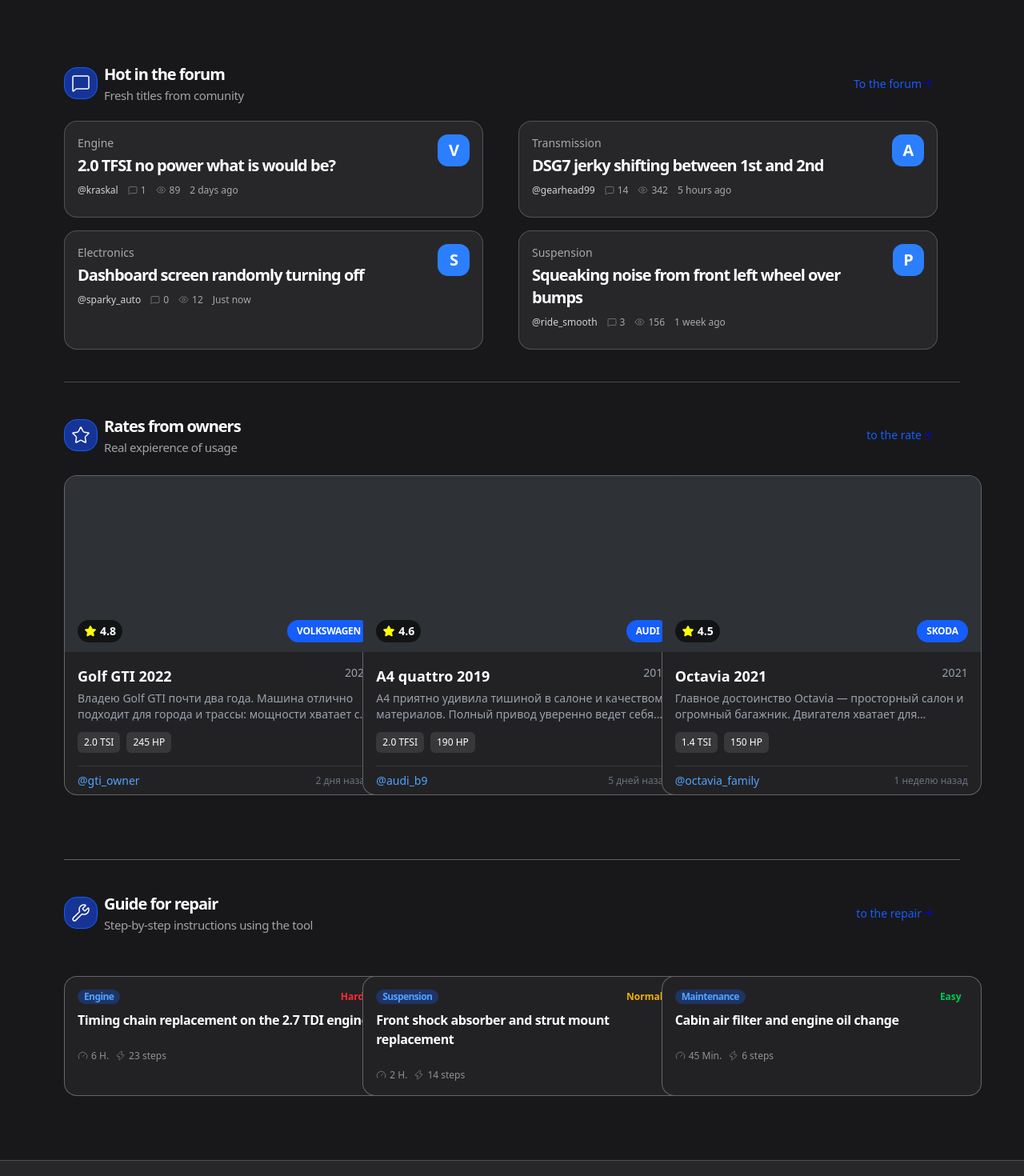
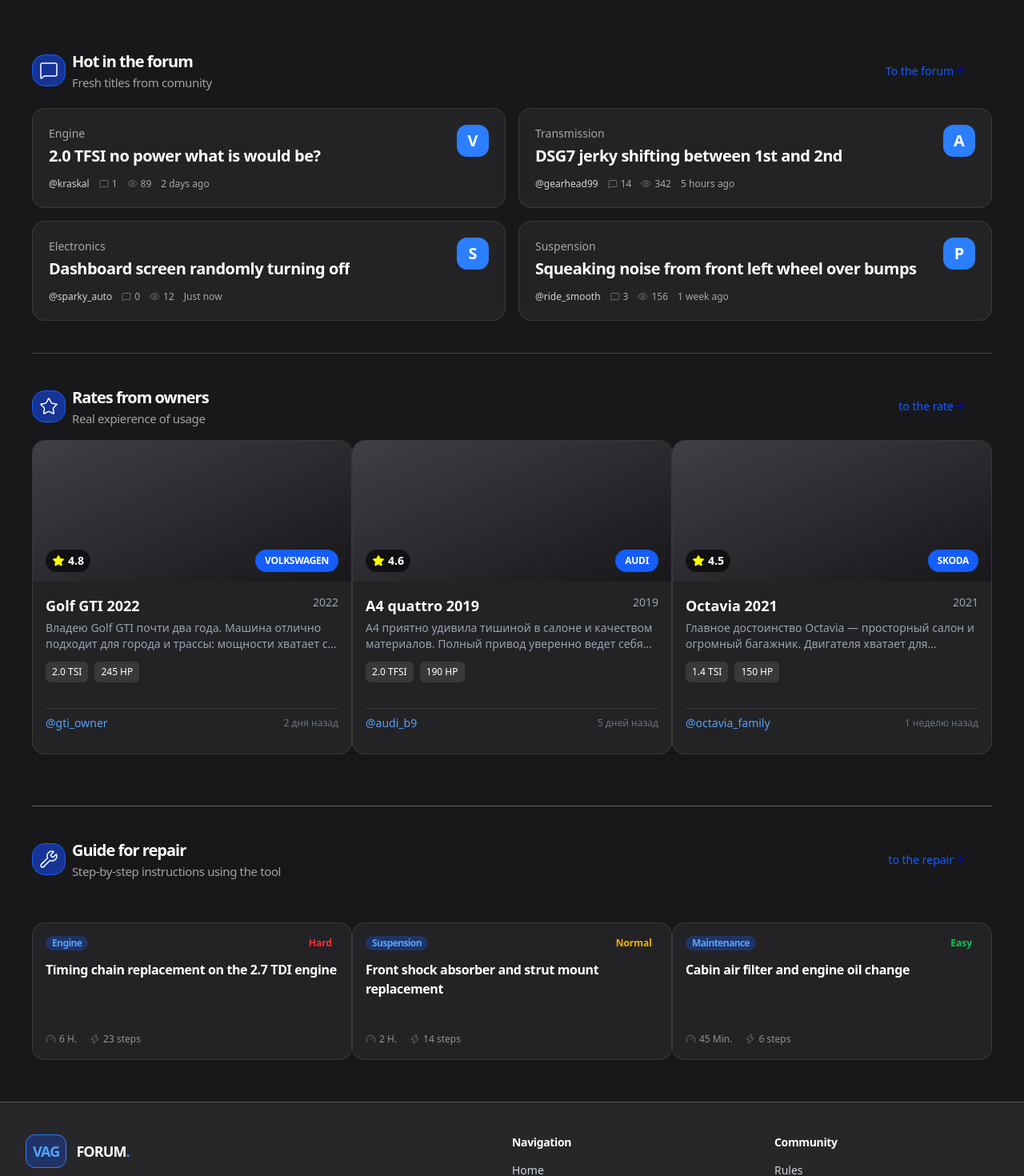
Before and after one commit to fukashigiNo/vag-forum, a Next.js app: page / in a window 1280 px wide. Shown: the part 520-1990 px from the top of the page at 80% size. Built offline with nearby package versions, Linux system fonts and the light colour scheme.

Commit message:
M: MOdified styles new Design

```diff
--- a/src/app/globals.css
+++ b/src/app/globals.css
@@ -2,5 +2,6 @@
 
 
 body {
-  background-color: black;
+  min-height: 100%;
+  background-color: #18181b;
 }
--- a/src/app/page.tsx
+++ b/src/app/page.tsx
@@ -2,7 +2,7 @@ import { HomeScreen } from "@/screens/home";
 
 export default function Home() {
   return (
-    <main className="p-20 bg-zinc-900 w-screen flex-1">
+    <main className="min-h-full flex-1 overflow-hidden bg-zinc-900 px-4 pb-16 pt-16 text-white sm:px-6 lg:px-10">
       <HomeScreen />
     </main>
   );
--- a/src/entities/home/home-forum/ui/HomeForumCard.tsx
+++ b/src/entities/home/home-forum/ui/HomeForumCard.tsx
@@ -20,21 +20,19 @@ export default function HomeForumCard({
     }
     return (
         <div
-            className="flex flex-col gap-2 bg-zinc-800 border
-            border-white/20 px-4 pt-4 pb-6 rounded-[16px] w-[95%]
-            cursor-pointer hover:border-blue-500 transition-colors"
+            className="flex min-w-0 cursor-pointer flex-col gap-3 rounded-2xl border border-white/10 bg-zinc-800/80 p-4 transition-colors hover:border-blue-500 sm:p-5"
             onClick={handleClick}
          >
             <div className="flex justify-between">
                 <div className="flex flex-col gap-1">
                     <span className="text-white/60 text-[14px]">{enterprise}</span>
-                    <h2 className="text-white text-xl font-bold tracking-tighter">{title}</h2>
+                    <h2 className="line-clamp-2 text-lg font-bold tracking-tight text-white sm:text-xl">{title}</h2>
                 </div>
                 <div className="flex justify-center items-center bg-blue-500 rounded-[13px] w-10 h-10">
                     <span className="text-[20px] text-white font-bold">{model}</span>
                 </div>
             </div>
-            <div className="flex gap-3">
+            <div className="flex flex-wrap items-center gap-x-3 gap-y-2">
                 <span className="text-white/80 text-[12px]">{user}</span>
                 <div className="flex items-center gap-1">
                     <Icon icon={MessageSquare} size={12} color="gray"  />
--- a/src/entities/home/home-rates/ui/HomeRates.tsx
+++ b/src/entities/home/home-rates/ui/HomeRates.tsx
@@ -20,15 +20,13 @@ export default function HomeRateCard({
     }
     return (
         <div
-            className="h-[400px] w-[400px] bg-[#222224] border border-white/30
-            rounded-[16px] mt-6 hover:border-blue-600 transition-colors
-            overflow-hidden flex flex-col"
-            onClick={handleClick}
+           className="mt-4 flex h-full min-h-[22rem] w-full min-w-0 flex-col overflow-hidden rounded-2xl border border-white/10 bg-zinc-800/80 transition-colors hover:border-blue-500"
+           onClick={handleClick}
         >
 
-            <div className="relative h-[220px] w-full bg-[#2e3136] shrink-0">
-                <div className="absolute bottom-3 left-0 w-full flex justify-between px-4">
-                    <div className="flex items-center gap-1 bg-black/60 px-2 py-1 rounded-[20px] backdrop-blur-sm">
+           <div className="relative h-36 w-full shrink-0 bg-gradient-to-br from-zinc-700 to-zinc-900 sm:h-44">
+               <div className="absolute bottom-3 left-0 flex w-full justify-between px-3 sm:px-4">
+                   <div className="flex items-center gap-1 rounded-full bg-black/60 px-2 py-1 backdrop-blur-sm">
                         <Icon icon={Star} size={16} color="yellow" fill="yellow" />
                         <span className="text-white text-sm font-semibold">
                             {rate.toFixed(1)}
@@ -40,7 +38,7 @@ export default function HomeRateCard({
                 </div>
             </div>
 
-            <div className="flex flex-col flex-1 p-4 justify-between">
+            <div className="flex flex-1 flex-col justify-between p-4">
                 <div>
                     <div className="flex justify-between items-start mb-1">
                         <h3 className="text-white text-lg font-bold line-clamp-1">{title}</h3>
@@ -51,7 +49,7 @@ export default function HomeRateCard({
                         {subtitle}
                     </p>
 
-                    <div className="flex gap-2">
+                    <div className="flex flex-wrap gap-2">
                         <span className="text-[12px] font-medium bg-white/10 text-white px-2 py-1 rounded-md">
                             {engine}
                         </span>
--- a/src/entities/home/home-repair/ui/HomeRepairCard.tsx
+++ b/src/entities/home/home-repair/ui/HomeRepairCard.tsx
@@ -23,8 +23,7 @@ export default function HomeRepairCard({
 
     return (
         <div
-            className="flex flex-col gap-2 bg-[#222224] p-4 w-[400px] h-[150px] rounded-[16px] border border-white/30
-            hover:border-blue-600 mt-3 transition-colors"
+            className="mt-3 flex h-full min-h-40 w-full min-w-0 cursor-pointer flex-col gap-3 rounded-2xl border border-white/10 bg-zinc-800/80 p-4 transition-colors hover:border-blue-500"
             onClick={handleClick}
             >
             <div className="flex justify-between items-center">
@@ -40,8 +39,8 @@ export default function HomeRepairCard({
                     {dificuilty}
                 </span>
             </div>
-            <span className="text-white tracking-tight font-bold">{title}</span>
-            <div className="flex gap-2 mt-4">
+            <span className="text-white font-bold tracking-tight">{title}</span>
+            <div className="mt-auto flex flex-wrap gap-x-4 gap-y-2 pt-2">
                 <span className="flex gap-1 items-center text-white/50 text-[12px]">
                     <Icon icon={Gauge} color="gray" size={13} />
                     {duration}
```
